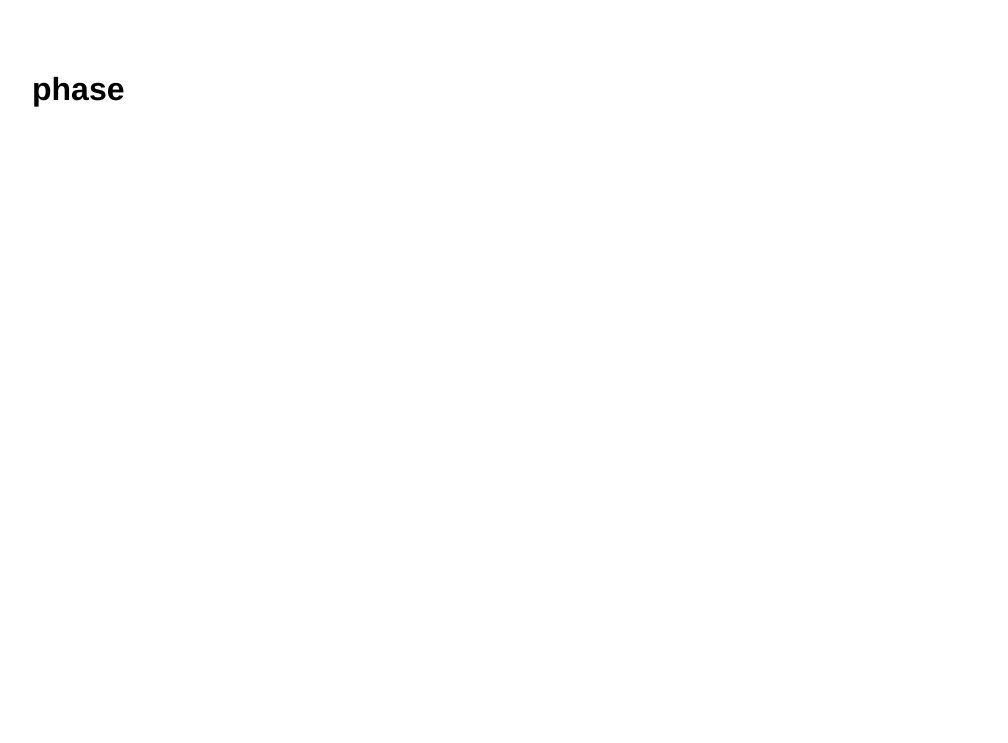
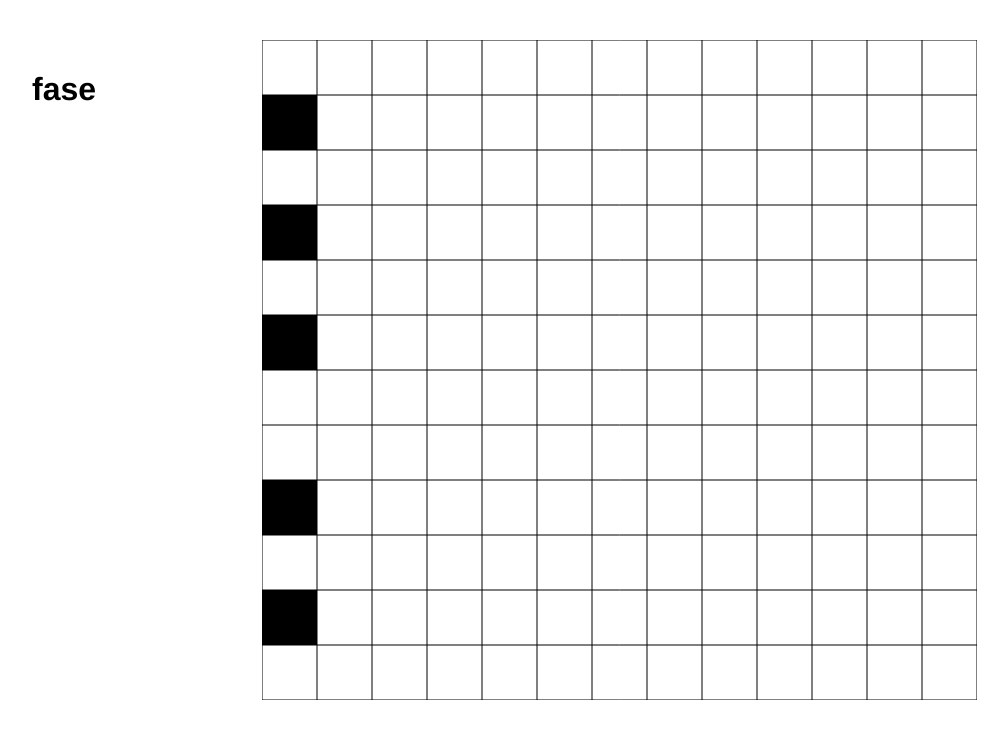
Before and after one commit to pdv/fase, a plain HTML site: page index.html in a window 1280 px wide. Shown: the whole page, without its empty margins (138-1146 px from the left). Drawn offline with Linux system fonts and the light colour scheme.

Commit message:
Rename, do some stuff

```diff
--- /dev/null
+++ b/fase.js
@@ -0,0 +1,81 @@
+'use strict';
+
+let $ = (id) => document.getElementById(id);
+
+const canvas = $('canvas');
+const ctx = canvas.getContext('2d');
+const cw = canvas.width;
+const ch = canvas.height;
+
+const SEQUENCE_LENGTH = 12;
+const NUM_NOTES = 12;
+const SIDE_LENGTH = ch / NUM_NOTES;
+
+// 55x55 squres
+
+canvas.addEventListener('click', (e) => {
+    const rect = canvas.getBoundingClientRect();
+    const x = e.clientX - rect.left;
+    const y = e.clientY - rect.top;
+    onRectClicked(Math.floor(x / SIDE_LENGTH), Math.floor(y / SIDE_LENGTH));
+});
+
+function noteGrid() {
+    let notes = [];
+    for (let i = 0; i < SEQUENCE_LENGTH; i++) {
+        notes[i] = [];
+    }
+    return notes;
+}
+
+function drawGrid() {
+    ctx.strokeStyle = 'black';
+
+    // Horizontal
+    for (let y = 0; y <= ch; y += SIDE_LENGTH) {
+        ctx.beginPath();
+        ctx.moveTo(0, y);
+        ctx.lineTo(cw, y);
+        ctx.stroke();
+    }
+
+    // Vertical
+    for (let x = 0; x <= cw; x += SIDE_LENGTH) {
+        ctx.beginPath();
+        ctx.moveTo(x, 0);
+        ctx.lineTo(x, ch);
+        ctx.stroke();
+    }
+}
+
+function drawPiano(root) {
+    // starting at c
+    let pattern = [false, true, false, true, false, false, true, false, true, false, true, false];
+    let offset = (root - 60) % 12;
+    ctx.fillStyle = 'black';
+    for (let i = 0; i < NUM_NOTES; i++) {
+        if (pattern[(i + offset) % pattern.length]) {
+            let y = ch - ((i + 1) * SIDE_LENGTH);
+            ctx.fillRect(0, y, SIDE_LENGTH, SIDE_LENGTH);
+        }
+    }
+}
+
+function onRectClicked(column, row) {
+    if (column == 0) {
+        return;
+    }
+    const x = column * SIDE_LENGTH + 1;
+    const y = row * SIDE_LENGTH + 1;
+    ctx.fillStyle = 'rgb(0,' + (255 - column * 10) + ',' + (255 - row * 10) + ')';
+    ctx.fillRect(x, y, SIDE_LENGTH - 2, SIDE_LENGTH - 2);
+}
+
+function main() {
+    let notes = noteGrid();
+    drawGrid();
+    drawPiano(60);
+}
+
+
+main();
--- a/index.html
+++ b/index.html
@@ -1,6 +1,6 @@
 <html>
     <head>
-        <title>Phase</title>
+        <title>fase</title>
         <link rel="stylesheet" href="style.css" />
     </head>
 
@@ -8,12 +8,14 @@
         <div id="container">
             <div id="content">
                 <div id="controls">
-                    <h1>phase</h1>
+                    <h1>fase</h1>
                 </div>
 
-                <canvas id="canvas" width="700" height="700"></canvas>
+                <canvas id="canvas" width="715" height="660"></canvas>
 
             </div>
         </div>
+
+        <script src="fase.js"></script>
     </body>
 </html>
```
Also changed, not shown: phase.js (deleted).
